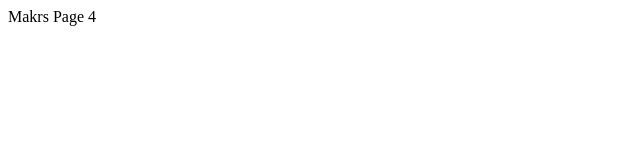
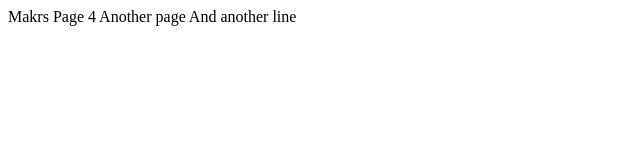
Before and after one commit to mc041162/git-course, a plain HTML site: page index.html in a window 1280 px wide. Shown: the whole page, without its empty margins (0-640 px from the left). Drawn offline with Linux system fonts and the light colour scheme.

Commit message:
FILE-12345-Index.html-updates (#1)
* added another line

* and yet another line

```diff
--- a/index.html
+++ b/index.html
@@ -1,3 +1,5 @@
 <div>
 Makrs Page 4
+Another page
+And another line
 </div>
```
